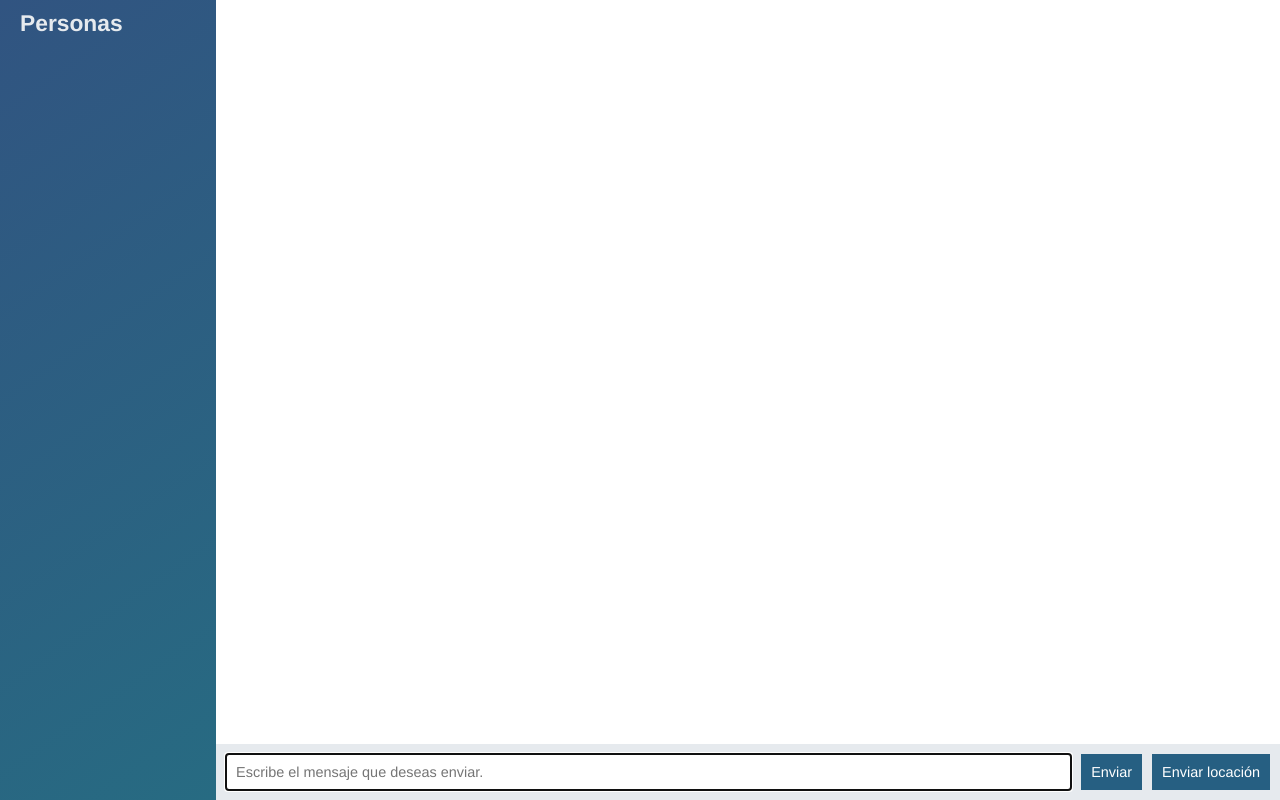
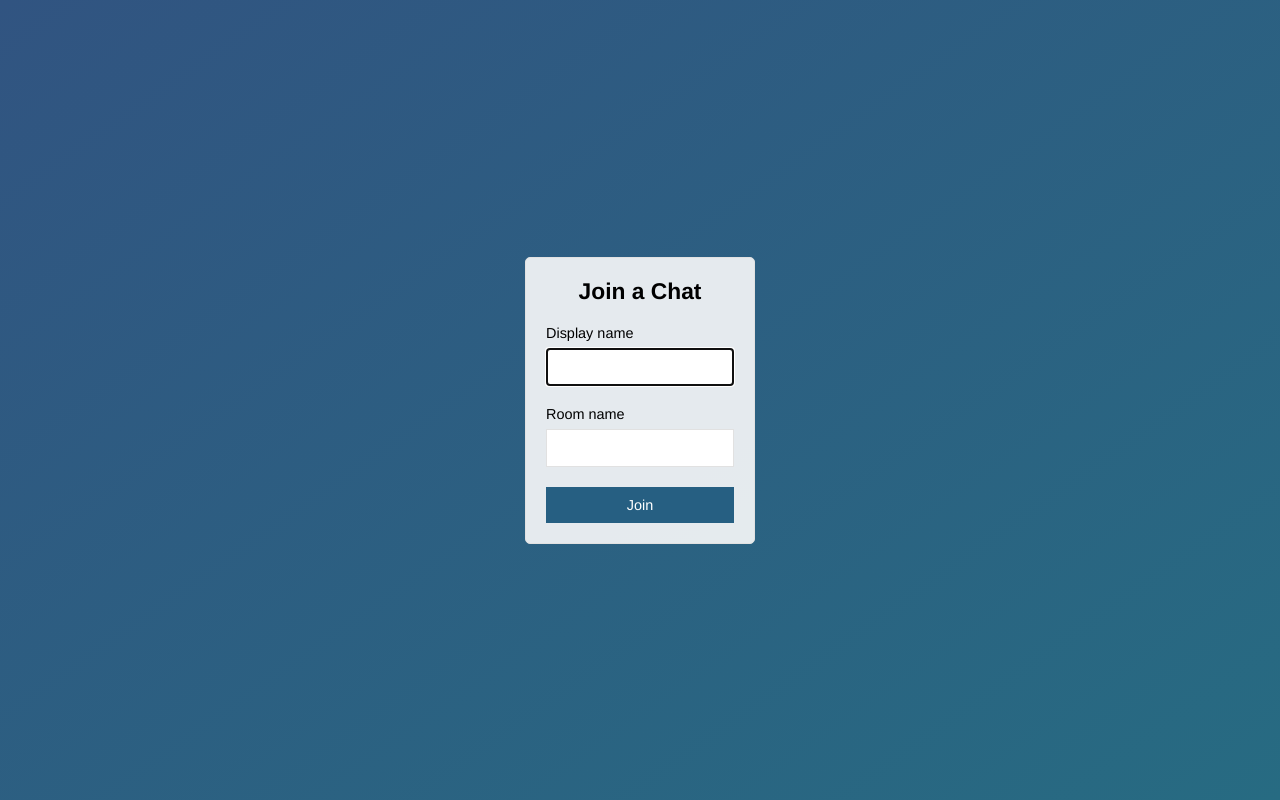
Before and after one commit to stgocampo/Node-seccion9-Chat, a website: page public/index.html in a window 1280 px wide. Drawn offline with nearby package versions, Linux system fonts and the light colour scheme; no server answers.

Commit message:
Agregar la pagina de logeo

```diff
--- a/public/index.html
+++ b/public/index.html
@@ -1,61 +1,29 @@
 <!DOCTYPE html>
-
 <html>
-
   <head>
     <meta charset="utf-8">
+    <title>Join | ChatApp</title>
+    <meta name="viewport" content="width=device-width, initialscale=1, user-scalable=no">
     <link rel="stylesheet" href="/css/styles.css">
   </head>
-
-<body class="chat">
-  <div class="chat__sidebar">
-    <h3>Personas</h3>
-    <div id="users">
-
+  <body class="centered-form">
+    <div class="centered-form__form">
+      <form class="" action="/chat.html">
+        <div class="form-field">
+          <h3>Join a Chat</h3>
         </div>
+        <div class="form-field">
+          <label>Display name</label>
+          <input type="text" name="name" autofocus />
         </div>
-
-  <div class="chat__main">
-    <ol id="messages" class="chat__messages"></ol>
-    <div class="chat__footer">
-      <form id="message-form">
-        <input type="text" name="message" value="" placeholder="Escribe el mensaje que deseas enviar." autofocus autocomplete="off" />
-        <button>Enviar</button>
+        <div class="form-field">
+          <label>Room name</label>
+          <input type="text" name="room" />
+        </div>
+        <div class="form-field">
+          <button>Join</button>
+        </div>
       </form>
-
-      <button id="enviarLocalizacion">Enviar locación</button>
     </div>
-  </div>
-
-  <script id="message-template" type="text/template">
-    <li class="message">
-      <div class="message__title">
-        <h4> {{ from }} </h4>
-        <span> {{ createdAt }} </span>
-      </div>
-      <div class="message__body">
-        <p> {{ text }} </p>
-      </div>
-    </li>
-  </script>
-
-  <script id="locationMessage-template" type="text/template">
-    <li class="message">
-      <div class="message__title">
-        <h4> {{ from }} </h4>
-        <span> {{ createdAt }} </span>
-      </div>
-      <div class="message__body">
-        <p><a href="{{url}}" target="_blank">Mi locación actual.</a></p>
-      </div>
-    </li>
-  </script>
-
-  <script src="/socket.io/socket.io.js"></script>
-  <script src="/js/libs/jquery-3.2.1.min.js"></script>
-  <script src="/js/libs/moment.js"></script>
-  <script src="/js/libs/mustache.js"></script>
-  <script src="/js/index.js"></script>
   </body>
-
 </html>
```
Also changed, not shown: public/chat.html (added, +63 -0 lines), public/js/chat.js (renamed from public/js/index.js). Lines whose indentation alone changed are shown as unchanged.
